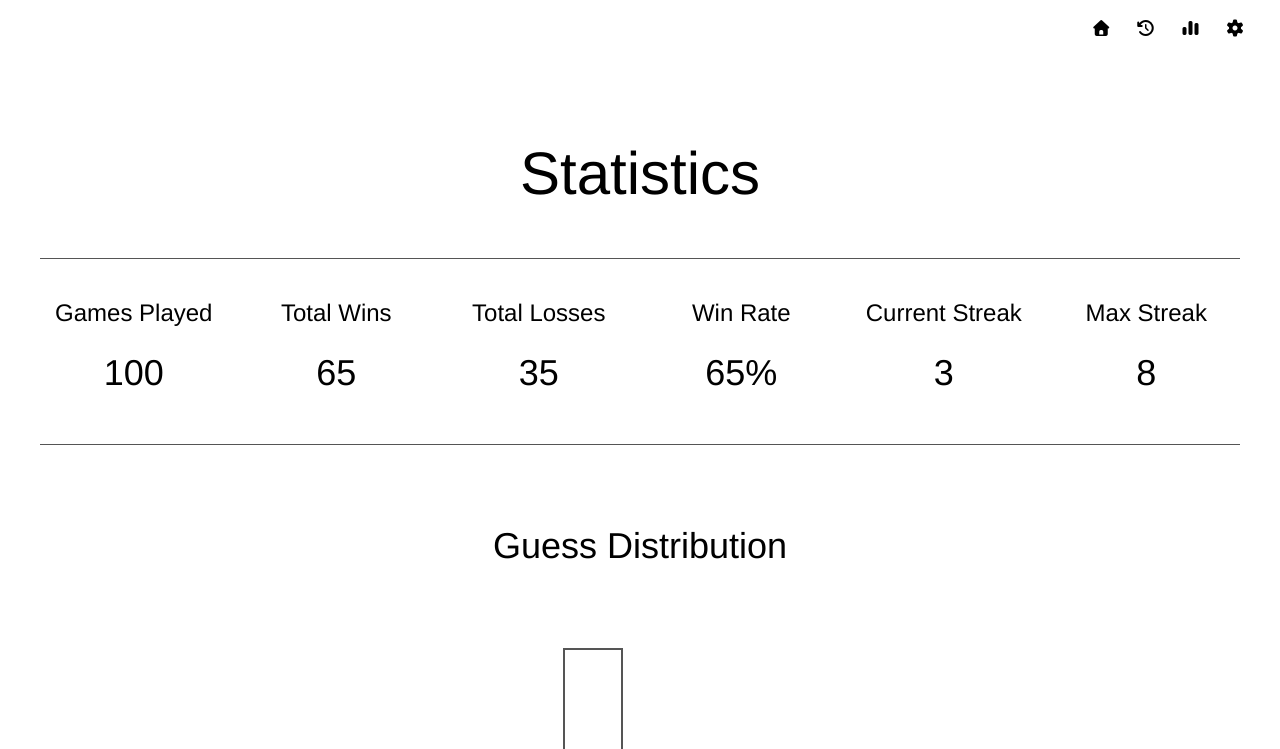
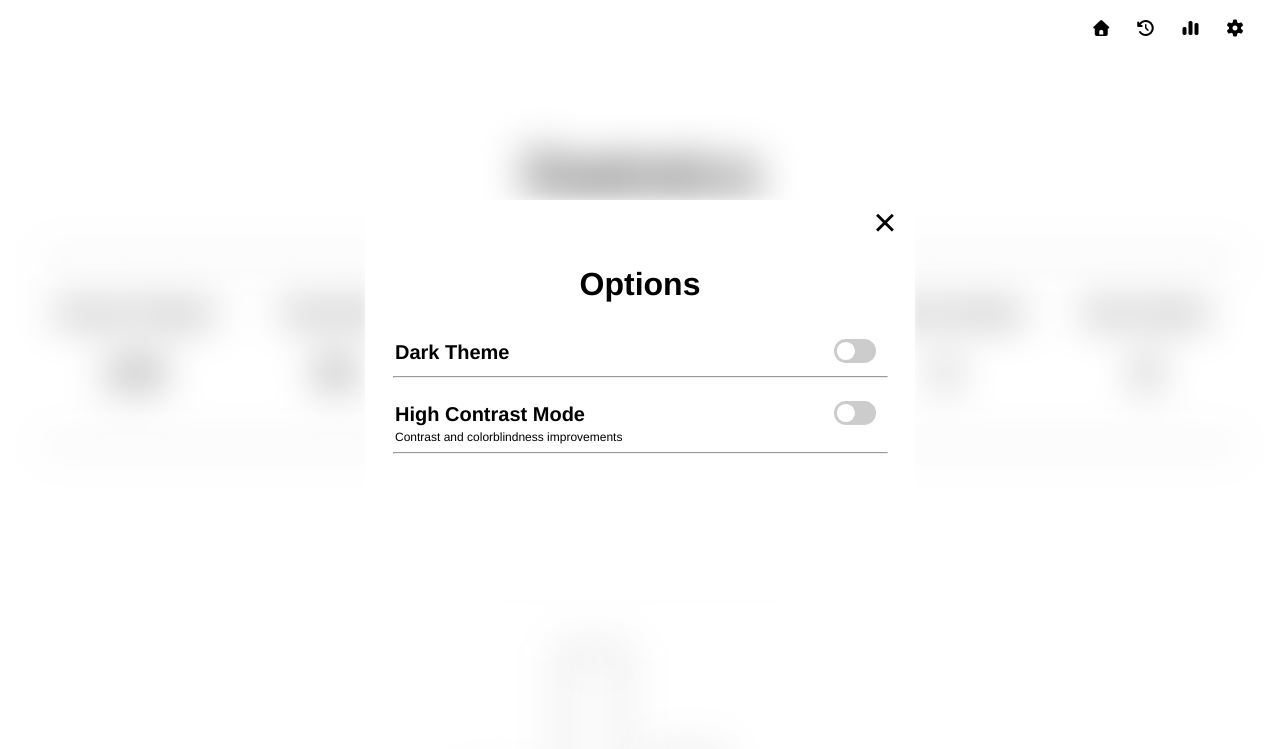
Before and after one commit to Equiduck/CMSC-447-SD-S-WORDLE, a plain HTML site: page Statistics.html in a window 1280 px wide. Both pictures are taken after a click on the link 1235 px from the left and 30 px from the top of the page. Shown: the top 749 px of the page. Drawn offline with Linux system fonts and the light colour scheme.

Commit message:
Implemented a rough options menu for the new statistics Page

```diff
--- a/Statistics.html
+++ b/Statistics.html
@@ -20,6 +20,8 @@
             <a href="#" id="optionsButton"><i class="fa fa-fw fa-cog"></i> </a>
         </nav>
     </header>
+
+    <div class = "container">
 
     <main class="statistics-page">
         <h1>Statistics</h1>
@@ -67,7 +69,70 @@
                 <!--The javascript file will be in charge of creating the bars-->
             </div>
         </section>
+
+
     </main>
+
+    </div>
+
+    <!-- Testing Options Popup -->
+    <div class = "optionsPopup" id = "optionsPopup">
+
+        <div class = "top">
+            <a href = "#" class = "optionsExitButton" id = "optionsExitButton"> &times</a>
+        </div>
+
+        <h1> Options</h1>
+
+       <div class = "option">
+
+            <h2> Dark Theme</h2>
+
+            <div class = "optionsLayout">
+
+                <label class="switch">
+
+                    <input type="checkbox" id = "darkTheme" onclick = "darkMode()">
+
+                    <span class="slider round"></span>
+
+                </label>
+
+            </div>
+
+
+        </div>
+
+        <hr>
+
+        <div class = "option">
+
+            <h2> High Contrast Mode</h2>
+
+            <div class = "optionsLayout">
+
+                <label class="switch">
+
+                    <input type="checkbox" id = "highContrast" onclick = "highContrastMode()">
+
+                    <span class="slider round"></span>
+
+
+                </label>
+
+            </div>
+
+
+        </div>
+
+
+        <p> Contrast and colorblindness improvements</p>
+
+
+        <hr>
+
+
+    </div>
 
     <script src="./javascript/statistics.js"></script>
 
--- a/javascript/statistics.js
+++ b/javascript/statistics.js
@@ -68,3 +68,89 @@ function updateGuessDistribution(distribution){
         chart.appendChild(column);
     }
 }
+
+//Options Popup
+
+//Create variables for popup
+const container = document.querySelector('.container');
+const popup = document.querySelector('.optionsPopup');
+const playButton = document.getElementById('optionsButton');
+const exitButton = document.getElementById('optionsExitButton');
+const OPTION_KEYS = {
+    darkMode: "shared-wordle-dark-mode",
+    highContrast: "shared-wordle-high-contrast"
+};
+
+function readOption(key) {
+    try {
+        return localStorage.getItem(key);
+    } catch (error) {
+        return null;
+    }
+}
+
+function saveOption(key, enabled) {
+    try {
+        localStorage.setItem(key, enabled ? "true" : "false");
+    } catch (error) {
+        //Keep the option active for this page if storage is unavailable.
+    }
+}
+
+//Allow popup to appear
+const toggle = () => {
+    container.classList.toggle('active');
+    popup.classList.toggle('active');
+    calendarReturnButton.classList.toggle('blur');
+    gameHistory.classList.toggle('blur');
+};
+
+//Let button presses function
+playButton.addEventListener('click', toggle);
+exitButton.addEventListener('click', toggle);
+
+//Function to activate dark mode when checked
+function darkMode() {
+
+    var checkbox = document.getElementById("darkTheme");
+
+    if (checkbox.checked == true) {
+
+        document.body.classList.add("dark-mode");
+
+    }
+    else {
+        document.body.classList.remove("dark-mode");
+
+    }
+
+    saveOption(OPTION_KEYS.darkMode, checkbox.checked);
+}
+
+//Function to activate high contrast mode when checked
+function highContrastMode() {
+
+    var checkbox = document.getElementById("highContrast");
+
+    if (checkbox.checked == true) {
+
+        document.body.classList.add("high-contrast-mode");
+    }
+    else {
+        document.body.classList.remove("high-contrast-mode");
+    }
+
+    saveOption(OPTION_KEYS.highContrast, checkbox.checked);
+}
+
+var savedDarkMode = readOption(OPTION_KEYS.darkMode);
+var savedHighContrast = readOption(OPTION_KEYS.highContrast);
+
+if (savedDarkMode !== null) {
+    document.getElementById("darkTheme").checked = savedDarkMode === "true";
+    darkMode();
+}
+if (savedHighContrast !== null) {
+    document.getElementById("highContrast").checked = savedHighContrast === "true";
+    highContrastMode();
+}
--- a/styles/base.css
+++ b/styles/base.css
@@ -85,6 +85,7 @@ h1 {
     visibility: visible;
     opacity: 1;
     transition: 0.5s;
+    box-shadow: 0px 0px 10px rgba(255, 255, 255, 0.5);
 }
 
 
--- a/styles/player-stats.css
+++ b/styles/player-stats.css
@@ -99,3 +99,179 @@ body{
     font-size: 20px;
     font-weight: bold;
 }
+
+/*Stuff for Options Menu*/
+.container.active {
+
+    filter: blur(20px);
+    user-select: none;
+    pointer-events: none;
+
+
+}
+
+.optionsPopup.active {
+
+    top: 50%;
+    visibility: visible;
+    opacity: 1;
+    transition: 0.5s;
+    box-shadow: 0px 0px 10px rgba(255, 255, 255, 0.5);
+}
+
+
+.optionsPopup {
+
+    opacity: 0;
+    transition: 0.5s;
+    position: fixed;
+    top: 40%;
+    left: 50%;
+    transform: translate(-50%, -50%);
+    width: 400px;
+    height: 300px;
+    box-shadow: 0 5px 30px rgba(0, 0, 0, 0.25);
+    border-radius: 6px;
+    background-color: white;
+    visibility: hidden;
+    text-align: center;
+    justify-content: center;
+    margin: 0;
+
+
+}
+
+.container {
+
+  transition: 0.5s;
+
+}
+
+.optionsExitButton {
+
+    background-color: white;
+    border-radius: 0px;
+    border: 0;
+    text-align: center;
+    cursor: pointer;
+    width: 50px;
+    height: 50px;
+    font-size: 40px;
+    justify-content: right;
+    margin-right: 5px;
+    text-decoration: none;
+    display: inline-block;
+    color: black;
+    transition: 0.5s;
+
+
+}
+
+.top {
+
+  text-align: right;
+  justify-content: right;
+
+}
+
+.option {
+
+  display: flex;
+  justify-content: space-between;
+
+}
+
+.option h2 {
+
+  font-size: 20px;
+  font-weight: none;
+  padding-left: 30px;
+  margin-bottom: 2px;
+
+}
+
+.optionsPopup hr {
+
+  width: 90%;
+
+}
+
+.optionsPopup p {
+
+  font-size: 12px;
+  text-align: left;
+  padding-left: 30px;
+  margin: 0;
+
+}
+
+.switch {
+  position: relative;
+  display: inline-block;
+  width: 60px;
+  height: 34px;
+  scale: 70%;
+}
+
+.switch input {
+  opacity: 0;
+  width: 0;
+  height: 0;
+}
+
+.slider {
+  position: absolute;
+  cursor: pointer;
+  top: 0;
+  left: 0;
+  right: 0;
+  bottom: 0;
+  background-color: #ccc;
+  -webkit-transition: .4s;
+  transition: .4s;
+}
+
+.slider:before {
+  position: absolute;
+  content: "";
+  height: 26px;
+  width: 26px;
+  left: 4px;
+  bottom: 4px;
+  background-color: white;
+  -webkit-transition: .4s;
+  transition: .4s;
+}
+
+input:checked + .slider {
+  background-color: #67d482;
+}
+
+input:focus + .slider {
+  box-shadow: 0 0 1px #67d482;
+}
+
+input:checked + .slider:before {
+  -webkit-transform: translateX(26px);
+  -ms-transform: translateX(26px);
+  transform: translateX(26px);
+}
+
+/* Rounded sliders */
+.slider.round {
+  border-radius: 34px;
+}
+
+.slider.round:before {
+  border-radius: 50%;
+}
+
+.optionsLayout {
+
+  justify-content: right;
+  text-align: right;
+  padding-right: 30px;
+  margin: 0px;
+  padding-top: 10px;
+
+}
```
